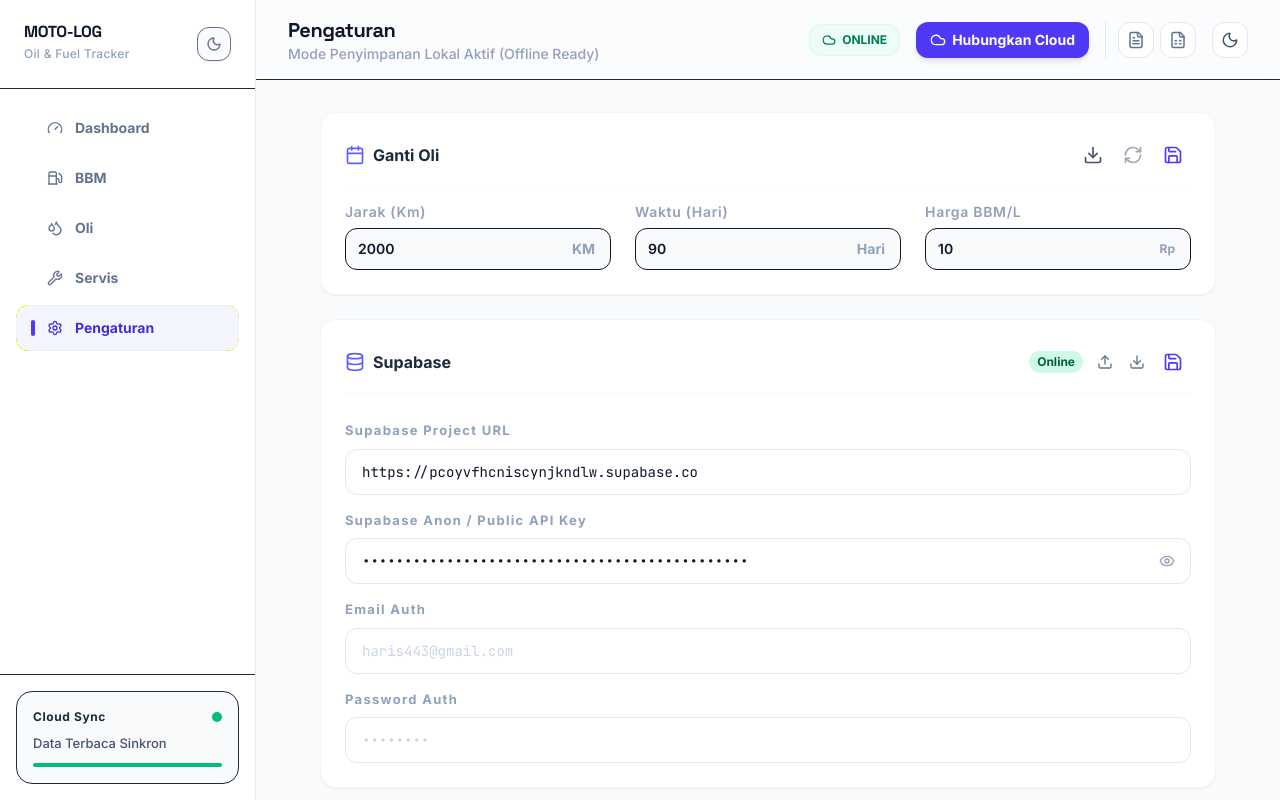
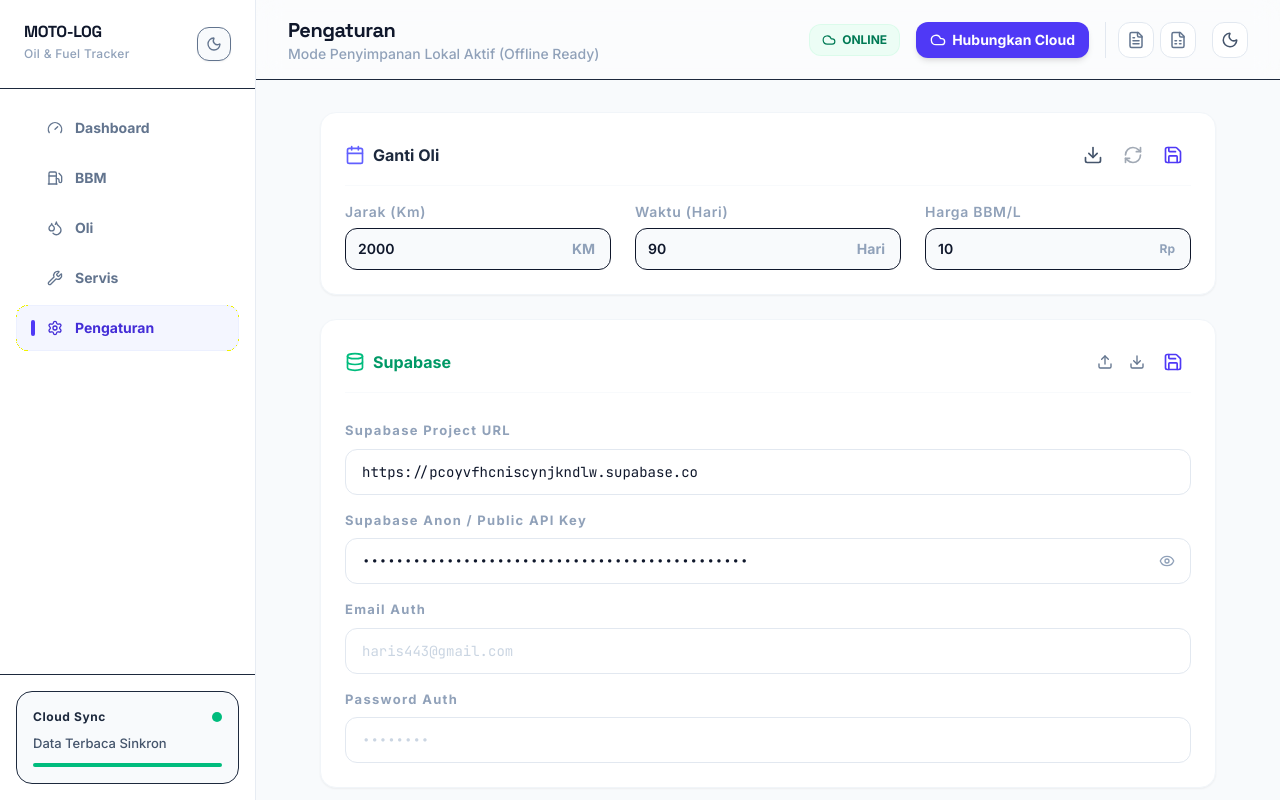
Before and after one commit to haris798/moto, a React (Vite) app: page / in a window 1280 px wide. Both pictures are taken after a click on the button "Hubungkan Cloud". Built offline with nearby package versions, Linux system fonts and the light colour scheme.

Commit message:
style(SettingsTab): update supabase connection UI styling

```diff
--- a/src/components/SettingsTab.tsx
+++ b/src/components/SettingsTab.tsx
@@ -474,17 +474,11 @@ export default function SettingsTab({
 
       {/* 3. Supabase Cloud Sync Configuration */}
       <div className="p-6 rounded-2xl bg-white dark:bg-slate-900 border border-slate-100 dark:border-slate-800/80 shadow-xs space-y-6">
-        <h3 className="text-base font-bold text-slate-800 dark:text-white flex items-center justify-between gap-2 border-b border-slate-50 dark:border-slate-800 pb-3">
-          <span className="flex items-center gap-2">
-            <Database className="w-5 h-5 text-indigo-500" /> Supabase
+        <h3 className="text-base font-bold flex items-center justify-between gap-2 border-b border-slate-50 dark:border-slate-800 pb-3">
+          <span className={`flex items-center gap-2 ${settings.supabase.connected ? 'text-emerald-600 dark:text-emerald-400' : 'text-slate-800 dark:text-white'}`}>
+            <Database className={`w-5 h-5 ${settings.supabase.connected ? 'text-emerald-500 dark:text-emerald-400' : 'text-indigo-500'}`} /> Supabase
           </span>
           <div className="flex items-center gap-1">
-            <span className={`text-[12px] font-bold px-2 py-0.5 rounded-full mr-1 ${settings.supabase.connected
-              ? 'bg-emerald-100 text-emerald-800 dark:bg-emerald-950/40 dark:text-emerald-400'
-              : 'bg-amber-100 text-amber-800 dark:bg-amber-950/40 dark:text-amber-400'
-              }`}>
-              {settings.supabase.connected ? 'Online' : 'Offline'}
-            </span>
             <input
               type="file"
               ref={supabaseFileInputRef}
@@ -591,12 +585,9 @@ export default function SettingsTab({
           />
         </div>
 
-        {dbMessage && (
-          <div className={`p-3 rounded-xl text-sm flex gap-2 border ${dbMessage.type === 'success'
-            ? 'bg-emerald-50 dark:bg-emerald-950/30 border-emerald-150 dark:border-emerald-900/40 text-emerald-800 dark:text-emerald-300'
-            : 'bg-rose-50 dark:bg-rose-950/30 border-rose-150 dark:border-rose-900/40 text-rose-800 dark:text-rose-300'
-            }`}>
-            <ShieldCheck className="w-4 h-4 shrink-0 mt-0.5" />
+        {dbMessage && dbMessage.type === 'error' && (
+          <div className="p-3 rounded-xl text-sm flex gap-2 border bg-rose-50 dark:bg-rose-950/30 border-rose-150 dark:border-rose-900/40 text-rose-800 dark:text-rose-300">
+            <AlertTriangle className="w-4 h-4 shrink-0 mt-0.5" />
             <span>{dbMessage.text}</span>
           </div>
         )}
```
